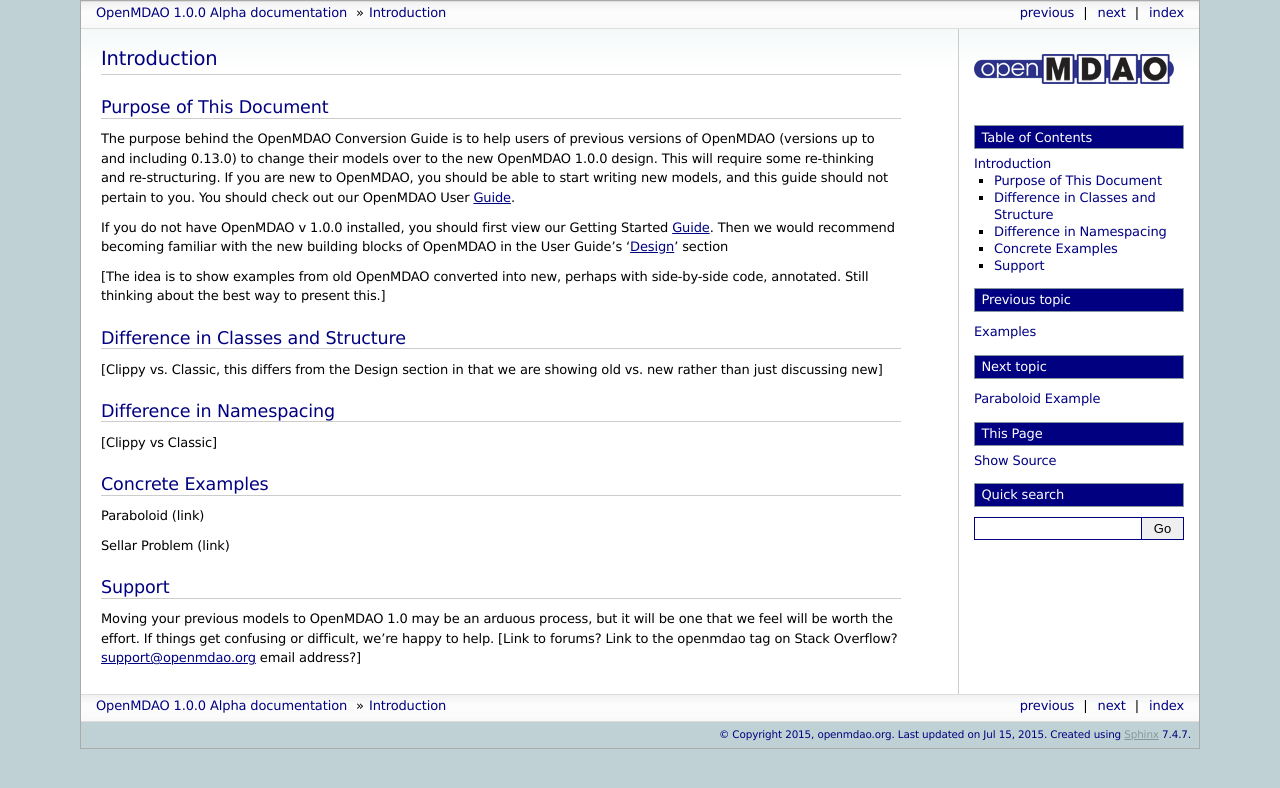
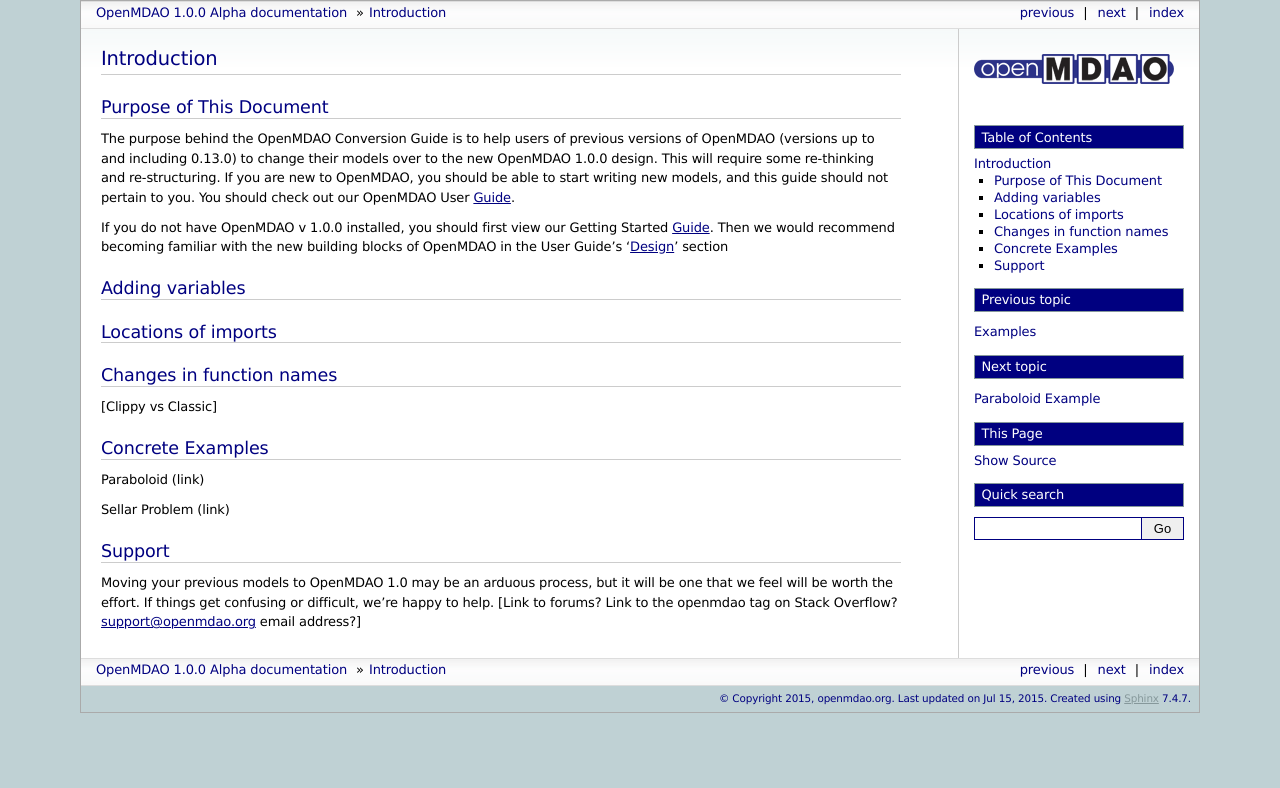
Before and after one commit to OpenMDAO/OpenMDAO1, a Sphinx documentation site: the page built from openmdao/docs/conversion-guide/intro.rst, in a window 1280 px wide. Shown: the top 788 px of the page. Built offline with Sphinx 7.4.7, drawn with Linux system fonts in a browser that asks for light colours; pages that are not in the unit, such as notebooks, are missing from menus.

```diff
--- a/openmdao/docs/conversion-guide/intro.rst
+++ b/openmdao/docs/conversion-guide/intro.rst
@@ -24,18 +24,18 @@ blocks of OpenMDAO in the User Guide's 'Design_' section
 
 .. _Design: ../getting-started/design.html
 
-[The idea is to show examples from old OpenMDAO converted into new, perhaps with
-side-by-side code, annotated.  Still thinking about the best way to present this.]
+================
+Adding variables
+================
 
-===================================
-Difference in Classes and Structure
-===================================
 
-[Clippy vs. Classic, this differs from the Design section in that we are showing
-old vs. new rather than just discussing new]
+====================
+Locations of imports
+====================
+
 
 =========================
-Difference in Namespacing
+Changes in function names
 =========================
 
 [Clippy vs Classic]
```
Also changed, not shown: setup.py (+11 -2 lines).
